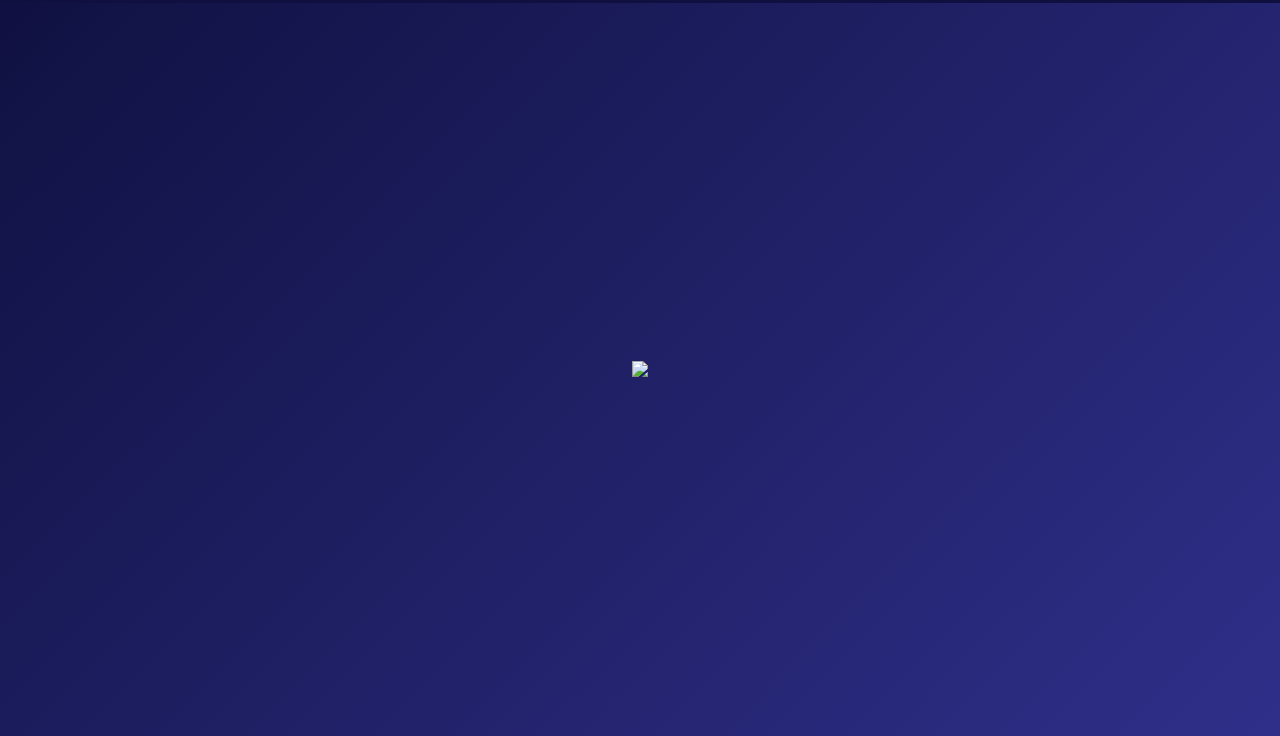
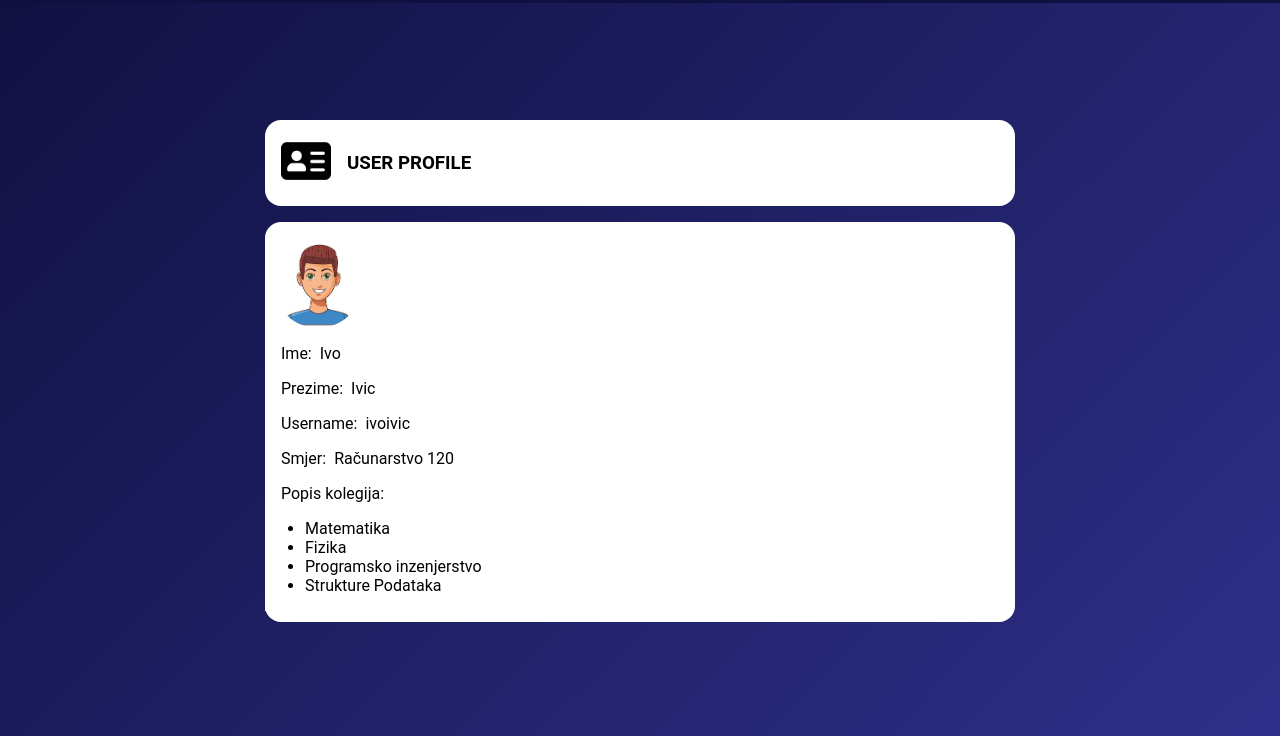
Before and after one commit to ninarada/FESBook, a plain HTML site: page profile.html in a window 1280 px wide. Shown: the part 64-800 px from the top of the page. Drawn offline with Linux system fonts and the light colour scheme.

Commit message:
Added profile page

```diff
--- a/profile.html
+++ b/profile.html
@@ -1,15 +1,14 @@
 <!DOCTYPE html>
+
 <head>
   <meta charset="utf-8" />
   <title>FESBook</title>
   <link rel="stylesheet" href="../styles/style.css" />
   <link rel="stylesheet" href="../styles/hp.css" />
   <link rel="" stylesheet href="../styles/upload.css" />
-  <script
-    src="https://kit.fontawesome.com/fbcc69f44a.js"
-    crossorigin="anonymous"
-  ></script>
+  <script src="https://kit.fontawesome.com/fbcc69f44a.js" crossorigin="anonymous"></script>
 </head>
+
 <body>
   <nav class="navbar">
     <span class="logo">FESBook</span>
@@ -25,13 +24,31 @@
     </span>
   </nav>
   <main>
-    <!-- <button type="button" class="edit-btn">Edit</button> -->
+    <div class="heading-userdataicon">
+      <span class="profile-img">
+        <img src="./pics/id-card.png" class="userdata-img" />
+      </span>
+      <h3>USER PROFILE</h3>
+    </div>
     <div class="card-profil-container">
-      <span class="profile-img">
-        <img src="../pics/icons/profil.png" />
-        <!-- <button type="button" class="change-img-btn">Change Picture</button>
+      <!-- <button type="button" class="change-img-btn">Change Picture</button>
         <button type="button" class="del-img-btn">Delete Picture</button> -->
-      </span>
+      <div>
+        <img src="./pics/photoexample.jpg" class="user-photo">
+        <div class="name-surname">
+          <span class="space2">Ime:<span class="space">Ivo</span></span>
+          <span class="space2">Prezime:<span class="space">Ivic</span></span>
+          <span class="space2">Username:<span class="space">ivoivic</span></span>
+          <span class="space2">Smjer:<span class="space">Računarstvo 120</span></span>
+          <div class="list-of-subjects">Popis kolegija:</div>
+          <ul>
+            <li>Matematika</li>
+            <li>Fizika</li>
+            <li>Programsko inzenjerstvo</li>
+            <li>Strukture Podataka</li>
+          </ul>
+        </div>
+      </div>
     </div>
     <!-- <div class="name-container">
       <span class="">
--- a/styles/hp.css
+++ b/styles/hp.css
@@ -152,3 +152,63 @@ a, a:hover, a:focus, a:active {
 .lineH {
     border-top: #0f103f71 dashed;
 }
+
+.card-profil-container {
+    display: flex;
+    align-self: center;
+    height:400px;
+    width: 750px;
+    background-color: white;
+    border-radius: 1rem;
+}
+
+.userdata-img {
+    height: 50px;
+    width: 50px;
+    padding: 1rem 1rem;
+
+}
+.heading-userdataicon {
+    display: flex;
+    flex-direction: row;
+    align-items:center;
+    align-self:flex-start;
+    background-color: white;
+    margin-bottom: 1rem;
+    border-radius:1rem;
+}
+.userdata {
+    display: flex;
+    flex-direction:column;
+    align-self: center;
+    align-content: flex-start;
+    background-color: black;
+}
+.name-surname{
+    display: flex;
+    background-color: white;
+}
+
+.user-photo {
+    height: 90px;
+    width: 90px;
+    border-radius: 6rem ;
+    display: flex;
+    margin: 1rem 0.5rem;
+}
+.space {
+    padding-left:0.5rem;
+    padding-right: 0.5rem;
+}
+.space2 {
+    padding-left: 1rem;
+    padding-bottom: 1rem;
+}
+
+.name-surname {
+    display: flex;
+    flex-direction: column;
+}
+.list-of-subjects {
+    padding-left: 1rem;
+}
```
Also changed, not shown: pics/id-card.png (added), pics/photoexample.jpg (added).
